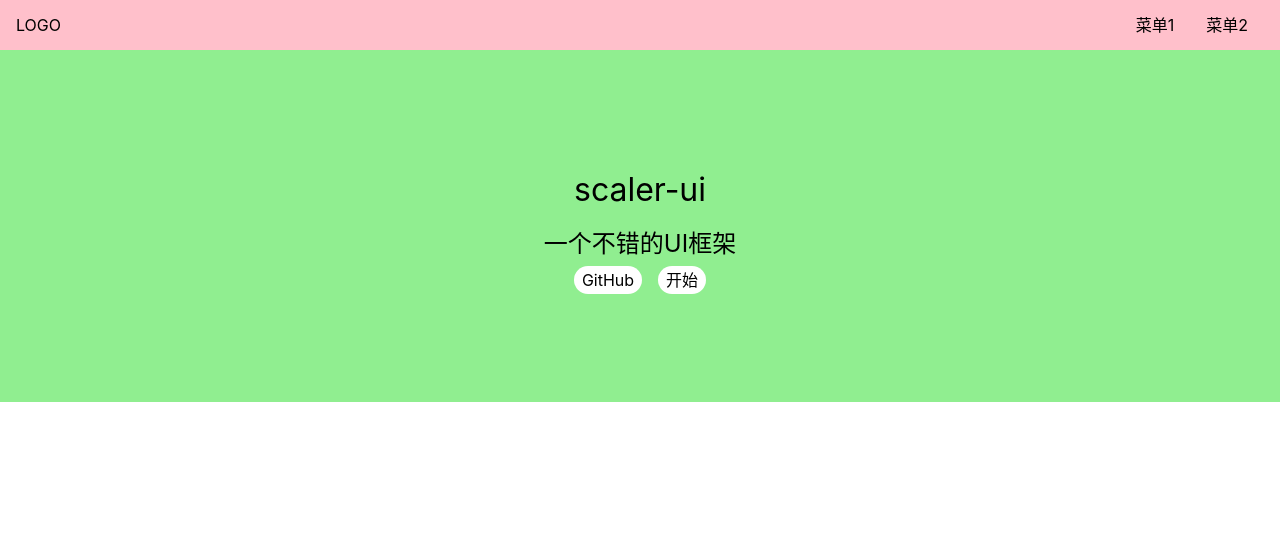
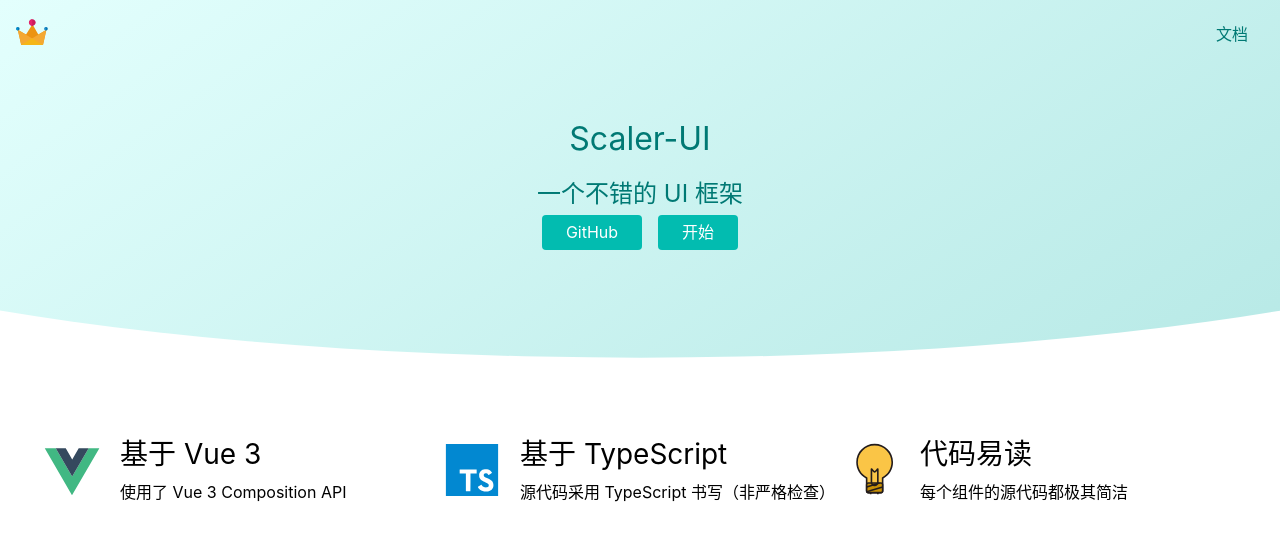
Before and after one commit to zhangbin2013/scaler-ui, a Vue app: page /#/ in a window 1280 px wide. Shown: the top 540 px of the page. Built offline with nearby package versions, Linux system fonts and the light colour scheme.

Commit message:
首页优化

```diff
--- a/src/components/Topnav.vue
+++ b/src/components/Topnav.vue
@@ -1,18 +1,31 @@
 <template>
-  <section class="topnav">
-    <div class="logo">LOGO</div>
+	<div class="topnav">
+		<router-link to="/" class="logo">
+			<svg class="icon">
+				<use xlink:href="#icon-king"></use>
+			</svg>
+		</router-link>
 		<ul class="menu">
-      <li>菜单1</li>
-      <li>菜单2</li>
+			<li>
+				<router-link to="/doc">文档</router-link>
+			</li>
 		</ul>
-    <span class="toggle-aside" @click="toggleMenu"></span>
-  </section>
+		<svg v-if="toggleMenuButtonVisible" class="toggleAside" @click="toggleMenu">
+			<use xlink:href="#icon-menu"></use>
+		</svg>
+	</div>
 </template>
 
 <script lang="ts">
 import {inject, Ref} from 'vue';
 export default {
   name: 'Topnav',
+	props: {
+		toggleMenuButtonVisible: {
+			type: Boolean,
+			default: false
+		}
+	},
   setup() {
     const asideVisible = inject<Ref<boolean>>('asideVisible');
     console.log('获取topnav的 asideVisible: '+ asideVisible.value);
@@ -27,45 +40,54 @@ export default {
 </script>
 
 <style lang='scss' scoped>
+$color: #007974;
 .topnav {
-  background: pink;
+	color: $color;
 	display: flex;
 	padding: 16px;
-  position: relative;
+	position: fixed;
+	top: 0;
+	left: 0;
+	width: 100%;
 	z-index: 10;
 	justify-content: center;
 	align-items: center;
-  > .logo {
+	>.logo {
 		max-width: 6em;
 		margin-right: auto;
-    cursor: pointer;
+		>svg {
+			width: 32px;
+			height: 32px;
 		}
-
-  > .menu {
+	}
+	>.menu {
 		display: flex;
 		white-space: nowrap;
 		flex-wrap: nowrap;
-    margin: 0;
-
-    > li {
+		>li {
 			margin: 0 1em;
-      list-style: none;
 		}
 	}
-  .toggle-aside{
-    display: none;
-    width: 24px;
-    height: 24px;
-    background: red;
+	>.toggleAside {
+		width: 32px;
+		height: 32px;
 		position: absolute;
 		left: 16px;
 		top: 50%;
 		transform: translateY(-50%);
+		display: none;
+		background: fade-out(black, 0.9);
 	}
 	@media (max-width: 500px) {
-    > .menu{display: none}
-    > .logo{margin: 0 auto}
-    >.toggle-aside{display: inline-block;}
+		>.menu {
+			display: none;
+		}
+		>.logo {
+			margin: 0 auto;
+		}
+		>.toggleAside {
+			display: inline-block;
+		}
 	}
 }
 </style>
--- a/src/main.ts
+++ b/src/main.ts
@@ -6,6 +6,7 @@ import {createApp} from 'vue';
 import App from './App.vue';
 
 import {router} from "./router";
+import './lib/svg.js'
 
 const app = createApp(App)
 app.use(router)
--- a/src/views/Home.vue
+++ b/src/views/Home.vue
@@ -1,53 +1,118 @@
 <template>
-  <section>
-    <Topnav/>
+	<div>
+		<div class="topnavAndBanner">
+			<Topnav />
 			<div class="banner">
-      <h1>scaler-ui</h1>
-      <h2>一个不错的UI框架</h2>
+				<h1>Scaler-UI</h1>
+				<h2>一个不错的 UI 框架</h2>
 				<p class="actions">
-        <a href="https://github.com/zhangbin2013/scaler-ui/tree/dev" target="_blank">GitHub</a>
+					<a href="https://github.com">GitHub</a>
 					<router-link to="/doc">开始</router-link>
 				</p>
 			</div>
-  </section>
+		</div>
+		<div class="features">
+			<ul>
+				<li>
+					<svg>
+						<use xlink:href="#icon-vue"></use>
+					</svg>
+					<h3>基于 Vue 3</h3>
+					<p>使用了 Vue 3 Composition API</p>
+				</li>
+				<li>
+					<svg>
+						<use xlink:href="#icon-ts"></use>
+					</svg>
+					<h3>基于 TypeScript </h3>
+					<p>源代码采用 TypeScript 书写（非严格检查）</p>
+				</li>
+				<li>
+					<svg>
+						<use xlink:href="#icon-light"></use>
+					</svg>
+					<h3>代码易读</h3>
+					<p>每个组件的源代码都极其简洁</p>
+				</li>
+			</ul>
+		</div>
+	</div>
 </template>
 
 <script lang="ts">
-import Topnav from '../components/Topnav.vue';
-
+import Topnav from "../components/Topnav.vue";
 export default {
-  name: 'Home',
-  components: {Topnav}
+	components: {
+		Topnav
+	},
 };
 </script>
+
 <style lang="scss" scoped>
+$green: #02bcb0;
+$border-radius: 4px;
+$color: #007974;
+.topnavAndBanner {
+	background: linear-gradient(145deg, rgba(227, 255, 253, 1) 0%, rgba(183, 233, 230, 1) 100%);
+	clip-path: ellipse(80% 60% at 50% 40%);
+}
+.features {
+	margin: 64px auto;
+	width: 400px;
+	@media (min-width: 800px) {
+		width: 800px;
+	}
+	@media (min-width: 1200px) {
+		width: 1200px;
+	}
+	>ul {
+		display: flex;
+		flex-wrap: wrap;
+		>li {
+			width: 400px;
+			margin: 16px 0;
+			display: grid;
+			justify-content: start;
+			align-content: space-between;
+			grid-template-areas:
+        "icon title"
+        "icon text";
+			grid-template-columns: 80px auto;
+			grid-template-rows: 1fr auto;
+			>svg {
+				grid-area: icon;
+				width: 64px;
+				height: 64px;
+			}
+			>h3 {
+				grid-area: title;
+				font-size: 28px;
+			}
+			>p {
+				grid-area: text
+			}
+		}
+	}
+}
 .banner {
+	color: $color;
 	padding: 100px 0;
 	display: flex;
 	justify-content: center;
-  align-content: center;
+	align-items: center;
 	flex-direction: column;
-  background: lightgreen;
-	text-align: center;
-
-  .empty {
-    width: 100%;
-    height: 1px;
-  }
-
-  > .actions {
+	>.actions {
 		padding: 8px 0;
-    box-sizing: border-box;
-
 		a {
 			margin: 0 8px;
+			background: $green;
+			color: white;
 			display: inline-block;
-      background: #fff;
-      $h: 28px;
-      height: $h;
-      line-height: $h;
-      border-radius: $h/2;
-      padding: 0 8px;
+			padding: 8px 24px;
+			border-radius: $border-radius;
+			&:hover {
+				text-decoration: none;
+			}
 		}
 	}
 }
```
Also changed, not shown: src/lib/svg.js (added). Lines whose indentation alone changed are shown as unchanged.
